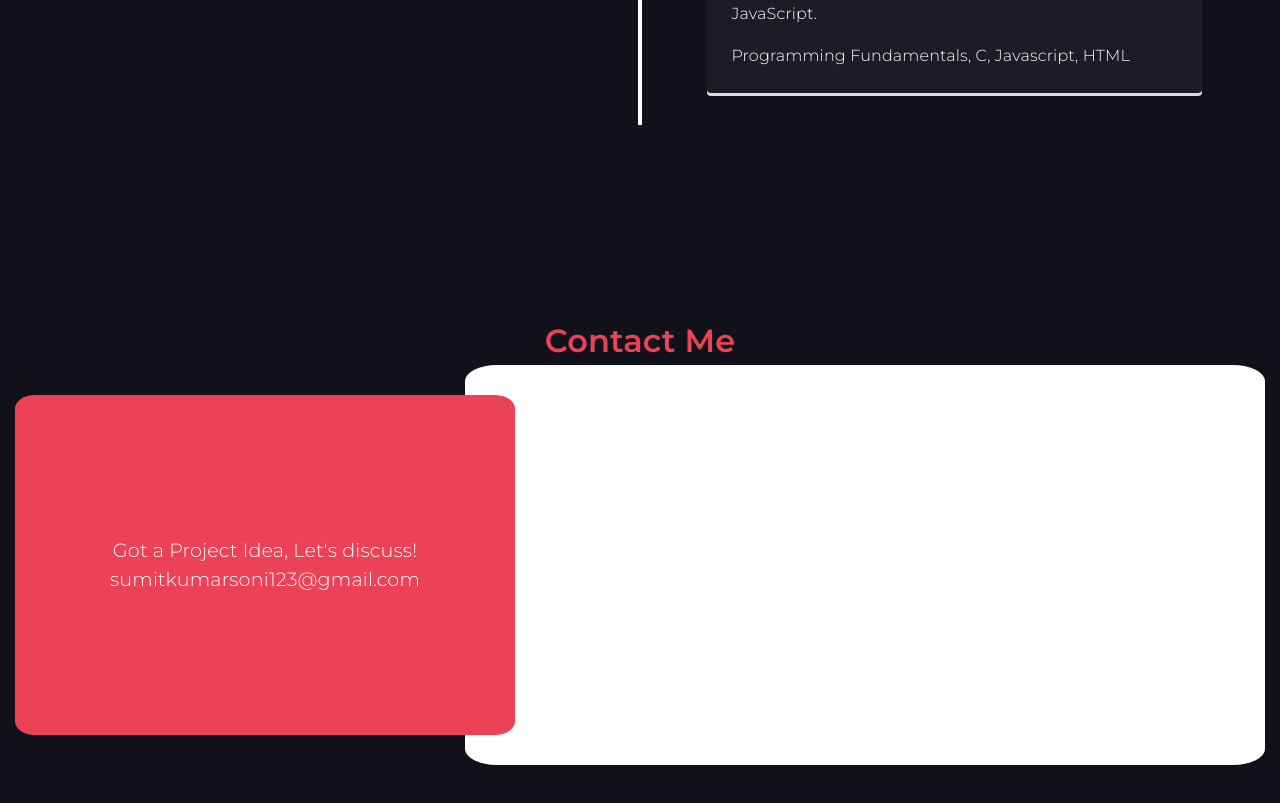
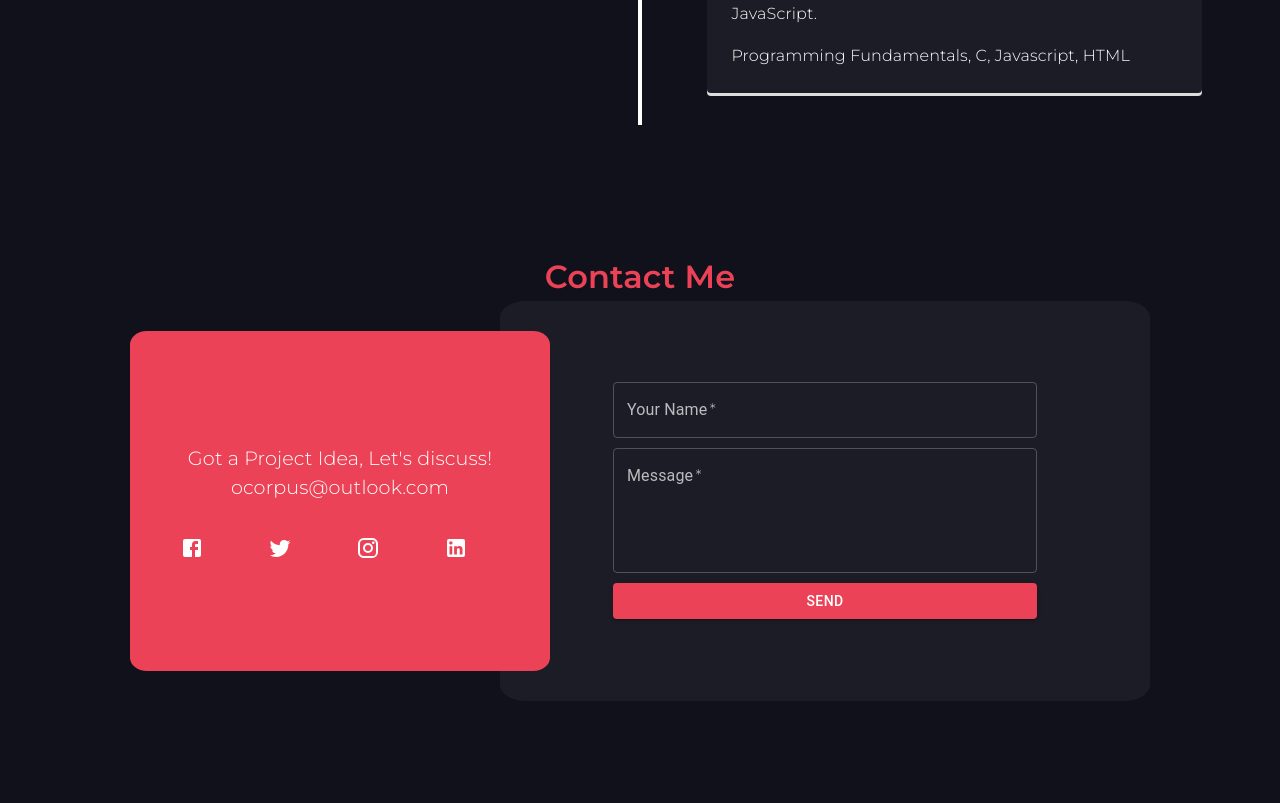
Before and after one commit to corps01/corps01.github.io, a React (Create React App) app: page / in a window 1280 px wide. Shown: the part 2646-3449 px from the top of the page. Before the commit the page ends 3427 px from the top, so only its background shows below. Built offline with nearby package versions, Linux system fonts and the light colour scheme.

Commit message:
added email contact feature

```diff
--- a/package.json
+++ b/package.json
@@ -10,6 +10,7 @@
     "@testing-library/jest-dom": "^5.16.5",
     "@testing-library/react": "^13.4.0",
     "@testing-library/user-event": "^13.5.0",
+    "emailjs-com": "^3.2.0",
     "react": "^18.2.0",
     "react-dom": "^18.2.0",
     "react-scripts": "5.0.1",
--- a/src/components/Contact.jsx
+++ b/src/components/Contact.jsx
@@ -1,10 +1,54 @@
-import { Box } from "@mui/material";
+import {
+  Box,
+  TextField,
+  Button,
+  List,
+  ListItem,
+  ListItemIcon,
+} from "@mui/material";
+import { useState } from "react";
+import { useTheme } from "@mui/material/styles";
+import { Facebook, Twitter, Instagram, LinkedIn } from "@mui/icons-material";
+import { init, send } from "emailjs-com";
 
 const Contact = () => {
+  const theme = useTheme();
+  const [name, setName] = useState(""); //name
+  const [reply_to, setReplyTo] = useState(""); //message
+  const [message, setMessage] = useState(""); //message
+
+  init("3ZQI1Pv4aPZeGhupw");
+
+  const handleSubmit = (e) => {
+    e.preventDefault();
+
+    const templateParams = {
+      fname: e.target.name.value,
+      message: e.target.message.value,
+    };
+
+    console.log(templateParams);
+
+    send(
+      "service_hah9b8p",
+      "template_pdekgub",
+      templateParams,
+      "3ZQI1Pv4aPZeGhupw"
+    ).then(
+      (result) => {
+        console.log("Email successfully sent!", result.text);
+      },
+      (error) => {
+        console.log("Error sending email:", error.text);
+      }
+    );
+  };
+
   return (
     <Box
       sx={{
-        paddingTop: { xs: "4rem", md: "12rem" },
+        paddingTop: { xs: "4rem", md: "8rem" },
+        paddingBottom: { xs: "4rem", md: "8rem" },
         display: "flex",
         alignItems: "center",
         flexDirection: "column",
@@ -22,34 +66,102 @@ const Contact = () => {
         <Box
           sx={{
             height: "340px",
-            width: "500px",
+            width: "420px",
             padding: "10px",
             backgroundColor: "#ec4257;",
             display: "flex",
             alignItems: "center",
             justifyContent: "center",
+            flexDirection: "column",
             textAlign: "center",
             borderRadius: "4%",
+            zIndex: "1",
           }}
         >
-          <p>Got a Project Idea, Let's discuss! sumitkumarsoni123@gmail.com</p>
+          <p>Got a Project Idea, Let's discuss! ocorpus@outlook.com</p>
+          <Box
+            sx={{
+              display: "flex",
+
+              justifyContent: "center",
+              width: "80%",
+            }}
+          >
+            <List
+              sx={{
+                display: "flex",
+                flexDirection: "row",
+              }}
+            >
+              <ListItem component="a" href="https://www.facebook.com">
+                <ListItemIcon>
+                  <Facebook />
+                </ListItemIcon>
+              </ListItem>
+              <ListItem component="a" href="https://www.twitter.com">
+                <ListItemIcon>
+                  <Twitter />
+                </ListItemIcon>
+              </ListItem>
+              <ListItem component="a" href="https://www.instagram.com">
+                <ListItemIcon>
+                  <Instagram />
+                </ListItemIcon>
+              </ListItem>
+              <ListItem component="a" href="https://www.linkedin.com">
+                <ListItemIcon>
+                  <LinkedIn />
+                </ListItemIcon>
+              </ListItem>
+            </List>
+          </Box>
         </Box>
         <Box
           sx={{
             height: "400px",
-            width: "800px",
+            width: "650px",
             paddingLeft: "60px",
-            backgroundColor: "white",
+            padding: "40px 60px",
+            background: theme.palette.secondary.main,
             display: "flex",
+            flexDirection: "column",
             alignItems: "center",
             justifyContent: "center",
             textAlign: "center",
             borderRadius: "4%",
             marginLeft: "-50px",
-            zIndex: "-1",
           }}
         >
-          <p>Got a Project Idea, Let's discuss! sumitkumarsoni123@gmail.com</p>
+          <form
+            style={{ display: "flex", flexDirection: "column", width: "80%" }}
+            onSubmit={handleSubmit}
+          >
+            <TextField
+              label="Your Name"
+              id="name"
+              value={name}
+              onChange={(e) => setName(e.target.value)}
+              required
+            />
+
+            <TextField
+              label="Message"
+              id="message"
+              multiline
+              rows={4}
+              value={message}
+              onChange={(e) => setMessage(e.target.value)}
+              required
+              sx={{ marginTop: "10px" }}
+            />
+            <Button
+              type="submit"
+              variant="contained"
+              sx={{ marginTop: "10px" }}
+            >
+              Send
+            </Button>
+          </form>
         </Box>
       </Box>
     </Box>
--- a/src/components/Timeline/Timeline.jsx
+++ b/src/components/Timeline/Timeline.jsx
@@ -3,10 +3,13 @@ import {
   VerticalTimelineElement,
 } from "react-vertical-timeline-component";
 import "react-vertical-timeline-component/style.min.css";
+import { useTheme } from "@mui/material/styles";
 import { Box } from "@mui/material";
 import "./timelineComponent.css";
 
 const Timeline = () => {
+  const theme = useTheme();
+
   return (
     <Box
       sx={{
@@ -22,7 +25,7 @@ const Timeline = () => {
       <VerticalTimeline>
         <VerticalTimelineElement
           className="vertical-timeline-element--work"
-          contentStyle={{ background: "rgb(28,28,38)" }}
+          contentStyle={{ background: theme.palette.secondary.main }}
           date="Mar 2022 - Feb 2023"
           dateClassName="white-date"
         >
@@ -38,7 +41,7 @@ const Timeline = () => {
         </VerticalTimelineElement>
         <VerticalTimelineElement
           className="vertical-timeline-element--work"
-          contentStyle={{ background: "rgb(28,28,38)" }}
+          contentStyle={{ background: theme.palette.secondary.main }}
           date="Nov 2021 - Mar 2022 "
           dateClassName="white-date"
         >
@@ -58,7 +61,7 @@ const Timeline = () => {
         </VerticalTimelineElement>
         <VerticalTimelineElement
           className="vertical-timeline-element--work"
-          contentStyle={{ background: "rgb(28,28,38)" }}
+          contentStyle={{ background: theme.palette.secondary.main }}
           date=" 2015-2018"
           dateClassName="white-date"
         >
@@ -76,7 +79,7 @@ const Timeline = () => {
         </VerticalTimelineElement>
         <VerticalTimelineElement
           className="vertical-timeline-element--work"
-          contentStyle={{ background: "rgb(28,28,38)" }}
+          contentStyle={{ background: theme.palette.secondary.main }}
           date=" 2015-2018"
           dateClassName="white-date"
         >
```
Also changed, not shown: 1 other file (tests, documents, lock files or other folders).
